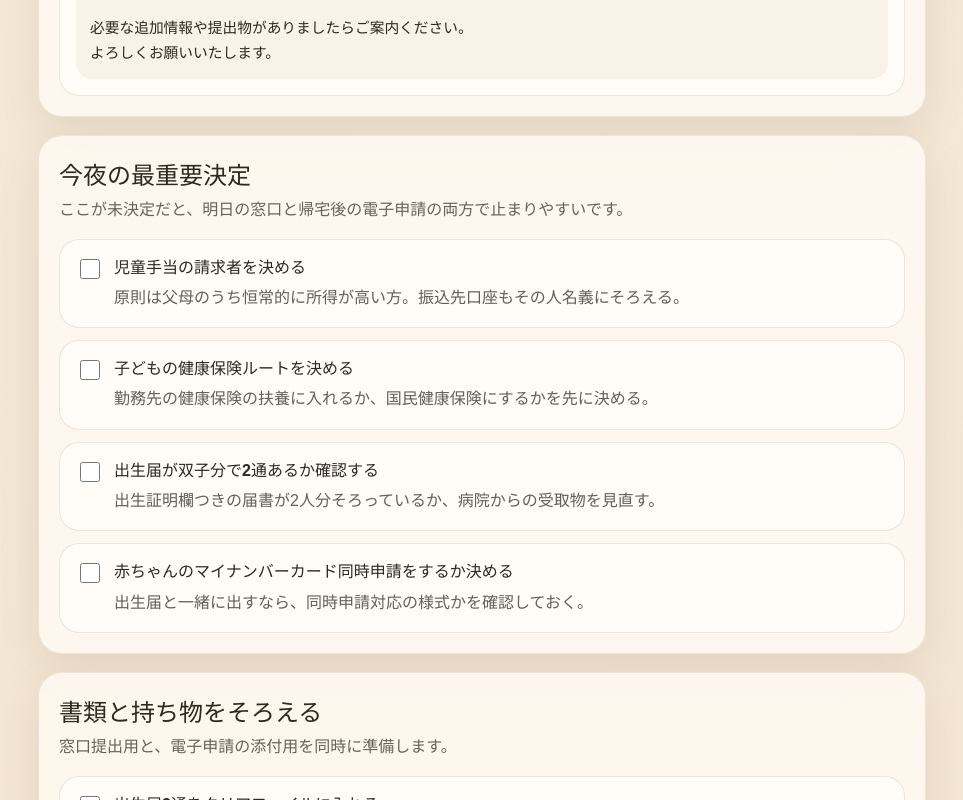
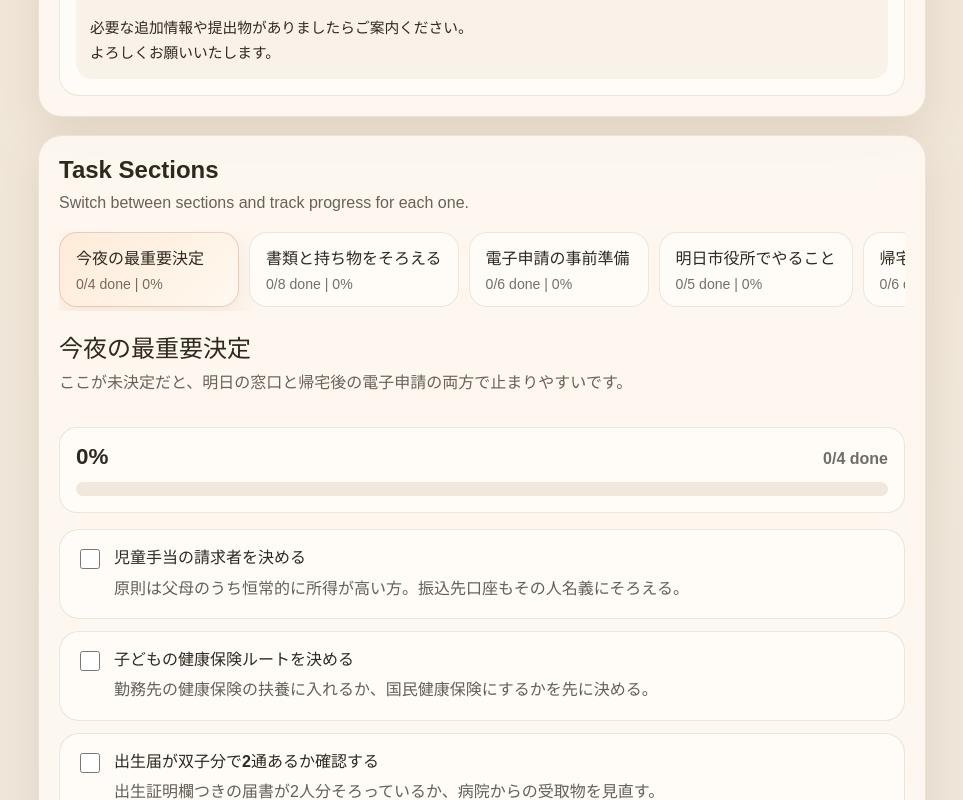
Before and after one commit to TomoyaSuzuki86/babys-birthReport, a React (Vite) app: page / in a window 1280 px wide. Shown: the part 3120-3920 px from the top of the page, without its empty margins (158-1121 px from the left). Built offline with nearby package versions, Linux system fonts and the light colour scheme.

Commit message:
Add tabbed task progress and improve PWA updates

```diff
--- a/src/App.tsx
+++ b/src/App.tsx
@@ -534,6 +534,7 @@ function App() {
   const [state, setState] = useState<ProgressState>(defaultState);
   const [ready, setReady] = useState(false);
   const [copiedTemplateId, setCopiedTemplateId] = useState<string | null>(null);
+  const [activeSectionId, setActiveSectionId] = useState<string>("");
 
   useEffect(() => {
     setState(loadState());
@@ -564,11 +565,28 @@ function App() {
               return false;
             }
             return true;
+          }).sort((a, b) => {
+            const aChecked = state.checked.includes(a.id);
+            const bChecked = state.checked.includes(b.id);
+
+            if (aChecked === bChecked) return 0;
+            return aChecked ? 1 : -1;
           })
         }))
         .filter((section) => section.tasks.length > 0),
-    [state.insurance, state.nicu]
+    [state.checked, state.insurance, state.nicu]
   );
+
+  useEffect(() => {
+    if (visibleSections.length === 0) {
+      setActiveSectionId("");
+      return;
+    }
+
+    if (!visibleSections.some((section) => section.id === activeSectionId)) {
+      setActiveSectionId(visibleSections[0].id);
+    }
+  }, [activeSectionId, visibleSections]);
 
   const visibleTaskIds = visibleSections.flatMap((section) =>
     section.tasks.map((task) => task.id)
@@ -586,6 +604,17 @@ function App() {
       section.tasks.map((task) => ({ ...task, sectionTitle: section.title }))
     )
     .find((task) => !state.checked.includes(task.id));
+
+  const activeSection =
+    visibleSections.find((section) => section.id === activeSectionId) ?? null;
+  const activeTaskIds = activeSection?.tasks.map((task) => task.id) ?? [];
+  const activeCompletedCount = activeTaskIds.filter((id) =>
+    state.checked.includes(id)
+  ).length;
+  const activeProgress =
+    activeTaskIds.length === 0
+      ? 0
+      : Math.round((activeCompletedCount / activeTaskIds.length) * 100);
 
   const toggleTask = (taskId: string) => {
     setState((current) => ({
@@ -789,15 +818,85 @@ function App() {
         </div>
       </section>
 
-      {visibleSections.map((section) => (
-        <section className="task-section" key={section.id}>
+      {visibleSections.length > 0 ? (
+        <section className="task-section">
           <div className="section-head">
-            <h2>{section.title}</h2>
-            <p>{section.subtitle}</p>
+            <h2>Task Sections</h2>
+            <p>Switch between sections and track progress for each one.</p>
+          </div>
+
+          <div className="tab-list" role="tablist" aria-label="Task section tabs">
+            {visibleSections.map((section) => {
+              const sectionTaskIds = section.tasks.map((task) => task.id);
+              const sectionCompletedCount = sectionTaskIds.filter((id) =>
+                state.checked.includes(id)
+              ).length;
+              const sectionProgress =
+                sectionTaskIds.length === 0
+                  ? 0
+                  : Math.round(
+                      (sectionCompletedCount / sectionTaskIds.length) * 100
+                    );
+              const isActive = section.id === activeSectionId;
+
+              return (
+                <button
+                  key={section.id}
+                  className={`tab-button ${isActive ? "active" : ""}`}
+                  type="button"
+                  role="tab"
+                  aria-selected={isActive}
+                  aria-controls={`panel-${section.id}`}
+                  id={`tab-${section.id}`}
+                  onClick={() => setActiveSectionId(section.id)}
+                >
+                  <span className="tab-title">{section.title}</span>
+                  <span className="tab-meta">
+                    {sectionCompletedCount}/{sectionTaskIds.length} done | {sectionProgress}%
+                  </span>
+                </button>
+              );
+            })}
+          </div>
+
+          {activeSection ? (
+            <div
+              className="tab-panel"
+              role="tabpanel"
+              id={`panel-${activeSection.id}`}
+              aria-labelledby={`tab-${activeSection.id}`}
+            >
+              <div className="tab-panel-head">
+                <div className="section-head">
+                  <h2>{activeSection.title}</h2>
+                  <p>{activeSection.subtitle}</p>
+                </div>
+
+                <div className="tab-progress-card">
+                  <div className="tab-progress-row">
+                    <strong>{activeProgress}%</strong>
+                    <span>
+                      {activeCompletedCount}/{activeTaskIds.length} done
+                    </span>
+                  </div>
+                  <div
+                    className="progress-bar section-progress-bar"
+                    aria-label={`${activeSection.title} progress ${activeProgress}%`}
+                    role="progressbar"
+                    aria-valuemin={0}
+                    aria-valuemax={100}
+                    aria-valuenow={activeProgress}
+                  >
+                    <div
+                      className="progress-fill"
+                      style={{ width: `${activeProgress}%` }}
+                    />
+                  </div>
+                </div>
               </div>
 
               <div className="task-list">
-            {section.tasks.map((task) => {
+                {activeSection.tasks.map((task) => {
                   const checked = state.checked.includes(task.id);
 
                   return (
@@ -819,7 +918,7 @@ function App() {
                                 target="_blank"
                                 rel="noreferrer"
                               >
-                            {task.linkLabel ?? "関連ページを開く"}
+                                {task.linkLabel ?? "Open related page"}
                               </a>
                             </p>
                           ) : null}
@@ -829,8 +928,10 @@ function App() {
                   );
                 })}
               </div>
+            </div>
+          ) : null}
         </section>
-      ))}
+      ) : null}
     </main>
   );
 }
--- a/src/main.tsx
+++ b/src/main.tsx
@@ -4,7 +4,12 @@ import { registerSW } from "virtual:pwa-register";
 import App from "./App";
 import "./styles.css";
 
-registerSW({ immediate: true });
+const updateSW = registerSW({
+  immediate: true,
+  onNeedRefresh() {
+    updateSW(true);
+  }
+});
 
 ReactDOM.createRoot(document.getElementById("root")!).render(
   <React.StrictMode>
--- a/src/styles.css
+++ b/src/styles.css
@@ -249,6 +249,90 @@ textarea {
   gap: 12px;
 }
 
+.tab-list {
+  display: flex;
+  gap: 10px;
+  margin-bottom: 18px;
+  overflow-x: auto;
+  padding-bottom: 4px;
+}
+
+.tab-button {
+  flex: 0 0 auto;
+  min-width: 180px;
+  padding: 14px 16px;
+  border: 1px solid rgba(122, 93, 57, 0.14);
+  border-radius: 18px;
+  background: rgba(255, 252, 247, 0.94);
+  color: inherit;
+  text-align: left;
+  cursor: pointer;
+  transition:
+    transform 160ms ease,
+    border-color 160ms ease,
+    background 160ms ease,
+    box-shadow 160ms ease;
+}
+
+.tab-button.active {
+  background: linear-gradient(135deg, rgba(255, 234, 215, 0.95), rgba(255, 248, 239, 0.98));
+  border-color: rgba(186, 107, 63, 0.28);
+  box-shadow: 0 10px 24px rgba(186, 107, 63, 0.12);
+}
+
+.tab-title,
+.tab-meta {
+  display: block;
+}
+
+.tab-title {
+  font-weight: 800;
+  line-height: 1.45;
+}
+
+.tab-meta {
+  margin-top: 6px;
+  color: rgba(46, 40, 31, 0.66);
+  font-size: 0.88rem;
+}
+
+.tab-panel {
+  display: grid;
+  gap: 16px;
+}
+
+.tab-panel-head {
+  display: grid;
+  gap: 16px;
+}
+
+.tab-progress-card {
+  padding: 16px;
+  border-radius: 18px;
+  background: rgba(255, 252, 247, 0.9);
+  border: 1px solid rgba(122, 93, 57, 0.14);
+}
+
+.tab-progress-row {
+  display: flex;
+  align-items: baseline;
+  justify-content: space-between;
+  gap: 12px;
+}
+
+.tab-progress-row strong {
+  font-size: 1.4rem;
+}
+
+.tab-progress-row span {
+  color: rgba(46, 40, 31, 0.68);
+  font-weight: 700;
+}
+
+.section-progress-bar {
+  margin-top: 12px;
+}
+
 .template-list {
   display: grid;
   gap: 12px;
@@ -347,6 +431,11 @@ textarea {
 }
 
 @media (hover: hover) {
+  .tab-button:hover {
+    transform: translateY(-1px);
+    border-color: rgba(186, 107, 63, 0.26);
+  }
+
   .task-card:hover {
     transform: translateY(-1px);
     border-color: rgba(186, 107, 63, 0.26);
@@ -381,4 +470,13 @@ textarea {
     align-items: stretch;
     flex-direction: column;
   }
+
+  .tab-button {
+    min-width: 150px;
+  }
+
+  .tab-progress-row {
+    align-items: start;
+    flex-direction: column;
+  }
 }
--- a/vite.config.ts
+++ b/vite.config.ts
@@ -7,6 +7,11 @@ export default defineConfig({
     react(),
     VitePWA({
       registerType: "autoUpdate",
+      workbox: {
+        cleanupOutdatedCaches: true,
+        clientsClaim: true,
+        skipWaiting: true
+      },
       includeAssets: ["favicon.svg", "apple-touch-icon.png"],
       manifest: {
         name: "大和市 出生手続きTODO",
```
Also changed, not shown: firebase.json. Lines whose indentation alone changed are shown as unchanged.
